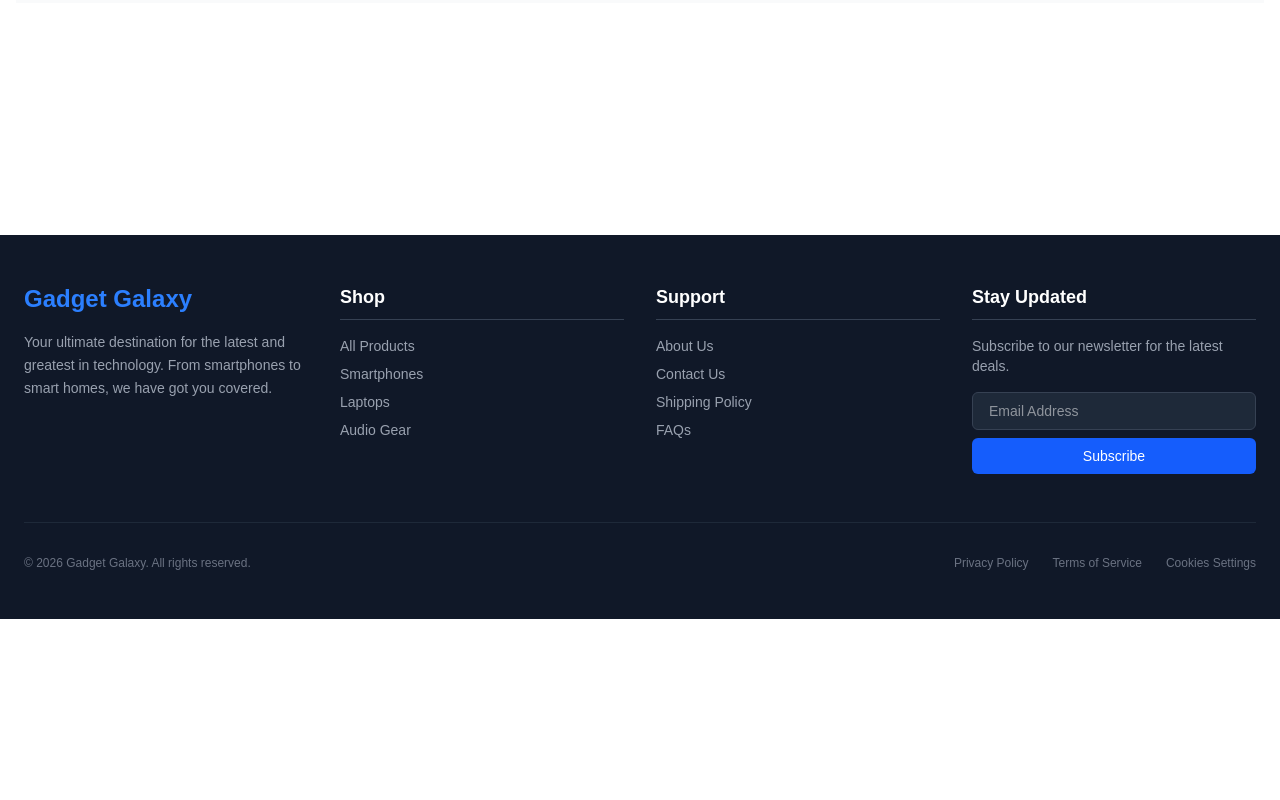
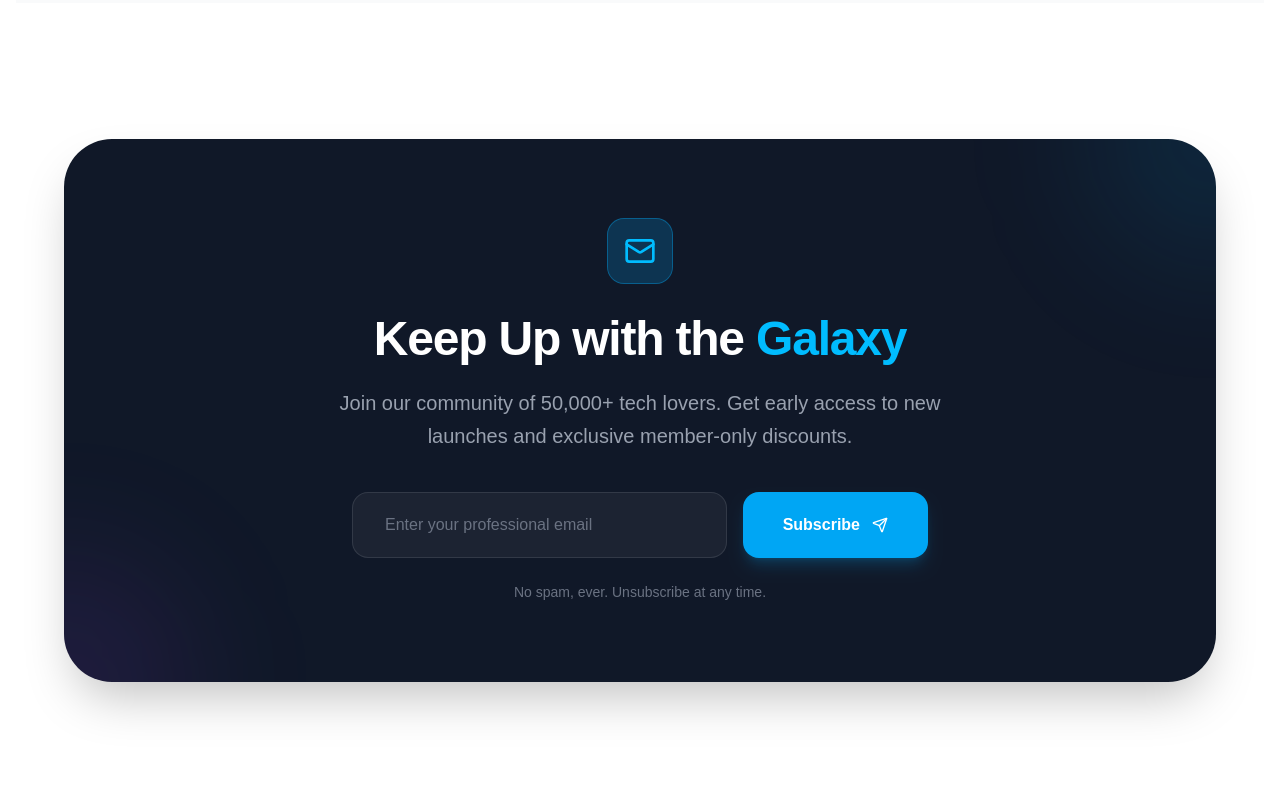
Before and after one commit to opunath26/gadget-galaxy-client, a Next.js app: page / in a window 1280 px wide. Shown: the part 3300-4100 px from the top of the page. Before the commit the page ends 3919 px from the top, so only its background shows below. Built offline with nearby package versions, Linux system fonts and the light colour scheme.

Commit message:
implement professional newsletter with loading and success states

```diff
--- /dev/null
+++ b/src/components/Home/Brands.jsx
@@ -0,0 +1,11 @@
+import React from 'react';
+
+const Brands = () => {
+    return (
+        <div>
+
+        </div>
+    );
+};
+
+export default Brands;
--- a/src/components/Home/Newsletter.jsx
+++ b/src/components/Home/Newsletter.jsx
@@ -1,10 +1,87 @@
-import React from 'react';
+"use client";
+import React, { useState } from 'react';
+import { Mail, Send, CheckCircle2, Loader2 } from 'lucide-react';
 
 const Newsletter = () => {
+    const [status, setStatus] = useState('idle'); // idle, loading, success
+
+    const handleSubscribe = (e) => {
+        e.preventDefault();
+        setStatus('loading');
+
+        // Mocking an API call
+        setTimeout(() => {
+            setStatus('success');
+            // ৩ সেকেন্ড পর আবার আগের অবস্থায় ফিরে যাবে
+            setTimeout(() => setStatus('idle'), 3000);
+        }, 1500);
+    };
+
     return (
-        <div>
+        <section className="bg-white dark:bg-gray-950 px-6 py-24">
+            <div className="relative bg-gray-900 shadow-2xl mx-auto p-8 md:p-20 rounded-[3rem] max-w-6xl overflow-hidden">
+                {/* Decorative Background Circles */}
+                <div className="top-0 right-0 absolute bg-sky-500/10 blur-3xl -mt-32 -mr-32 rounded-full w-64 h-64"></div>
+                <div className="bottom-0 left-0 absolute bg-purple-500/10 blur-3xl -mb-32 -ml-32 rounded-full w-64 h-64"></div>
 
-        </div>
+                <div className="z-10 relative flex flex-col items-center text-center">
+                    <div className="flex justify-center items-center bg-sky-500/20 mb-8 rounded-2xl ring-1 ring-sky-500/50 w-16 h-16">
+                        <Mail className="w-8 h-8 text-sky-400" />
+                    </div>
+
+                    <h2 className="mb-6 font-black text-white text-3xl md:text-5xl tracking-tight">
+                        Keep Up with the <span className="text-sky-400">Galaxy</span>
+                    </h2>
+
+                    <p className="mx-auto mb-10 max-w-2xl text-gray-400 text-lg md:text-xl leading-relaxed">
+                        Join our community of 50,000+ tech lovers. Get early access to new launches and exclusive member-only discounts.
+                    </p>
+
+                    {status === 'success' ? (
+                        <div className="flex items-center gap-3 bg-green-500/10 p-6 border border-green-500/50 rounded-2xl text-green-400 animate-in duration-300 zoom-in">
+                            <CheckCircle2 className="w-6 h-6" />
+                            <span className="font-bold">Check your inbox! You're on the list.</span>
+                        </div>
+                    ) : (
+                        <form
+                            className="flex sm:flex-row flex-col gap-4 mx-auto w-full max-w-xl"
+                            onSubmit={handleSubscribe}
+                        >
+                            <div className="group relative flex-grow">
+                                <input
+                                    type="email"
+                                    placeholder="Enter your professional email"
+                                    className="bg-white/5 focus:bg-white/10 px-8 py-5 border border-white/10 rounded-2xl focus:outline-none focus:ring-2 focus:ring-sky-500/50 w-full text-white placeholder:text-gray-500 transition-all"
+                                    required
+                                    disabled={status === 'loading'}
+                                />
+                            </div>
+
+                            <button
+                                type="submit"
+                                disabled={status === 'loading'}
+                                className="flex justify-center items-center gap-3 bg-sky-500 hover:bg-sky-400 disabled:bg-gray-700 shadow-lg shadow-sky-500/20 px-10 py-5 rounded-2xl font-bold text-white active:scale-95 transition-all"
+                            >
+                                {status === 'loading' ? (
+                                    <>
+                                        <Loader2 className="w-5 h-5 animate-spin" />
+                                        Processing
+                                    </>
+                                ) : (
+                                    <>
+                                        Subscribe <Send className="w-4 h-4" />
+                                    </>
+                                )}
+                            </button>
+                        </form>
+                    )}
+
+                    <p className="mt-6 text-gray-500 text-sm">
+                        No spam, ever. Unsubscribe at any time.
+                    </p>
+                </div>
+            </div>
+        </section>
     );
 };
 
```
